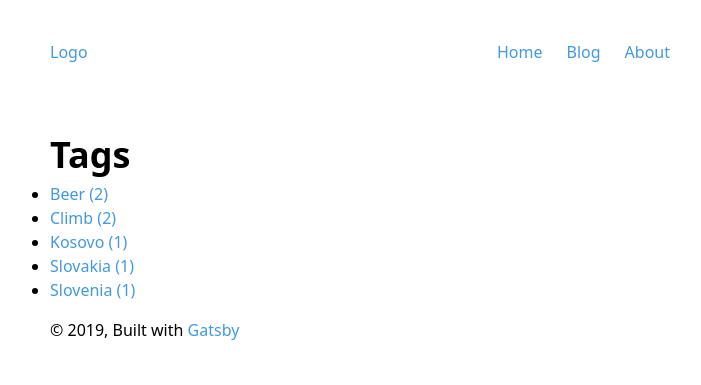
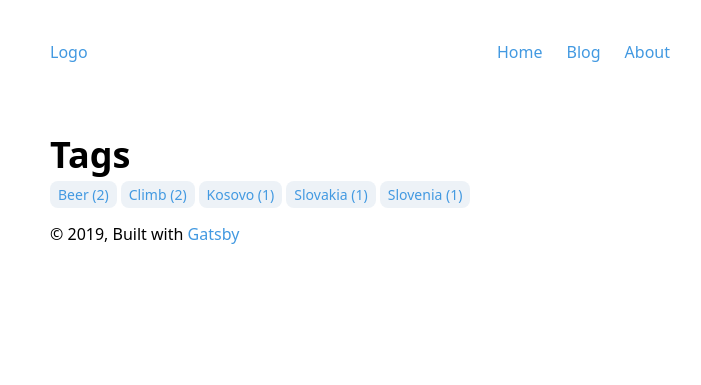
Before and after one commit to JayyajGH/travel-blog, a Gatsby site: page /tags in a window 1280 px wide. Shown: the whole page, without its empty margins (274-975 px from the left). Built offline with nearby package versions, Linux system fonts and the light colour scheme; Gatsby itself is replaced by a stand-in of ours.

Commit message:
Tidy up the visuals of the tags

```diff
--- a/src/pages/tags.js
+++ b/src/pages/tags.js
@@ -21,9 +21,9 @@ const TagsPage = ({
     <SEO title="Post Tags" />
     <div>
       <h1>Tags</h1>
-      <ul>
+      <ul className="list-none">
         {group.map(tag => (
-          <li key={tag.fieldValue}>
+          <li key={tag.fieldValue} className="inline bg-gray-200 px-2 py-1 mr-1 rounded-lg text-sm">
             <Link to={`/tags/${kebabCase(tag.fieldValue)}/`}>
               {tag.fieldValue} ({tag.totalCount})
             </Link>
--- a/src/templates/blog-post.js
+++ b/src/templates/blog-post.js
@@ -26,7 +26,9 @@ class BlogPostTemplate extends React.Component {
 
           <ul className="list-none">
             {post.frontmatter.tags.map(function(name,index){
-              return <li className="inline bg-gray-200 p-1 mr-1 rounded text-sm" key={ index }><Link to={`/tags/${kebabCase(name)}`}>{name}</Link></li>;
+              return <li className="inline bg-gray-200 px-2 py-1 mr-1 rounded-lg text-sm" key={ index }>
+                  <Link to={`/tags/${kebabCase(name)}`}>{name}</Link>
+                </li>;
             })}
           </ul>
 
```
